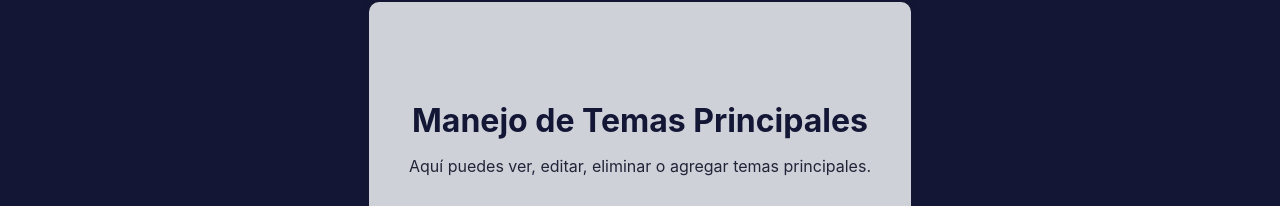
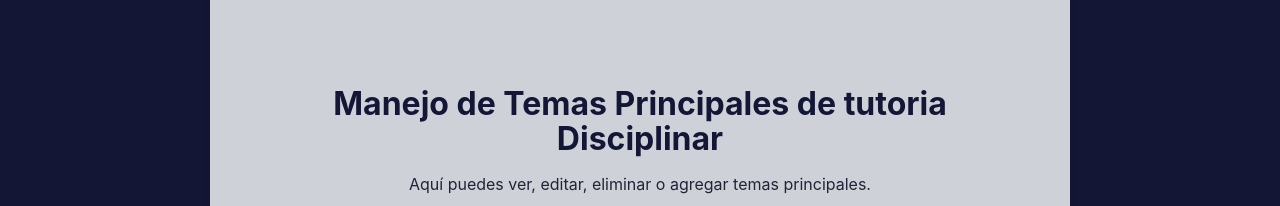
Before and after one commit to TutorLink-Modular/TutorLink, a React (Vite) app: page /manejo-main-topics in a window 1280 px wide. Shown: the part 215-421 px from the top of the page. Built offline with nearby package versions, Linux system fonts and the light colour scheme; no server answers; sample sign-in values are in the browser's storage.

Commit message:
Cambio en el texto

```diff
--- a/src/components/ManageMainTopics.jsx
+++ b/src/components/ManageMainTopics.jsx
@@ -47,7 +47,9 @@ const ManageMainTopics = () => {
 
   return (
     <div className="manage-topics-container">
-      <h1 className="manage-topics-title">Manejo de Temas Principales</h1>
+      <h1 className="manage-topics-title">
+        Manejo de Temas Principales de tutoria Disciplinar
+      </h1>
       <p className="manage-topics-description">
         Aquí puedes ver, editar, eliminar o agregar temas principales.
       </p>
```
